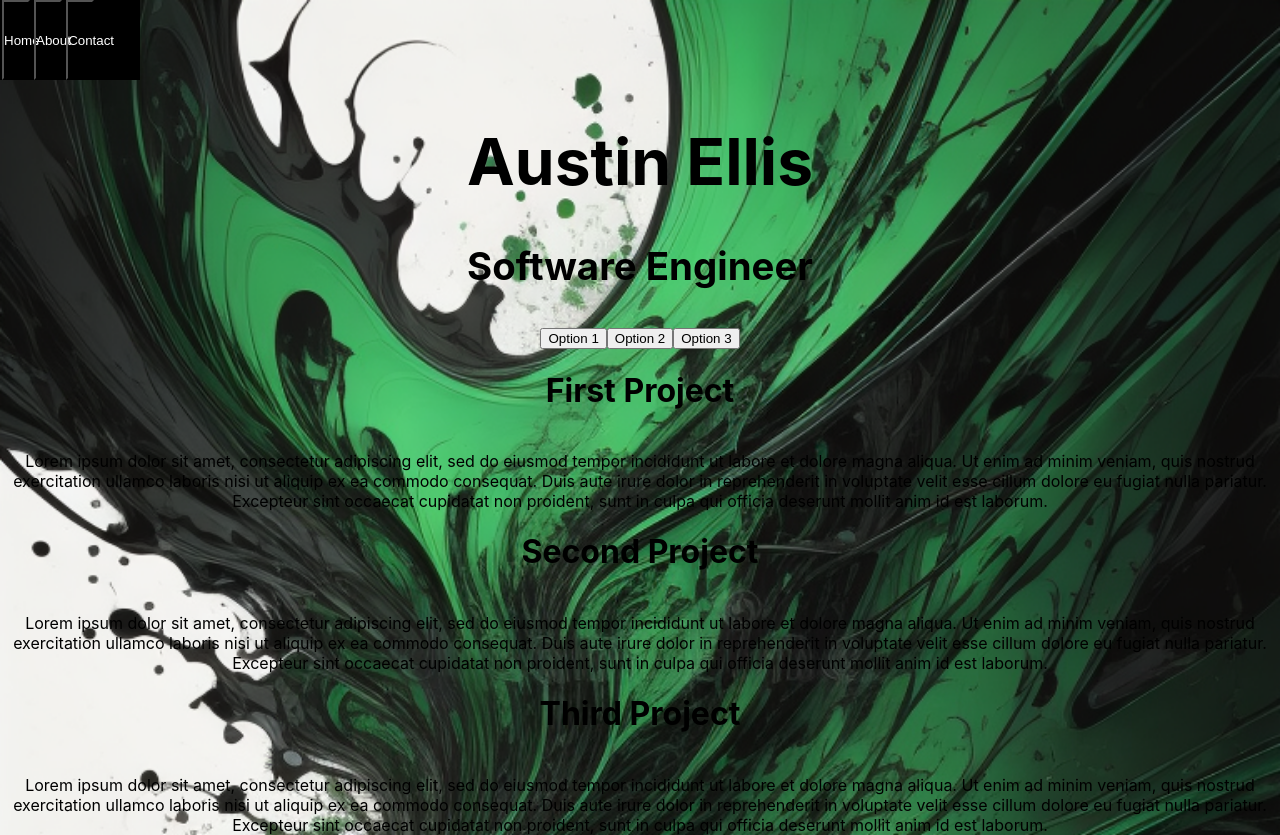
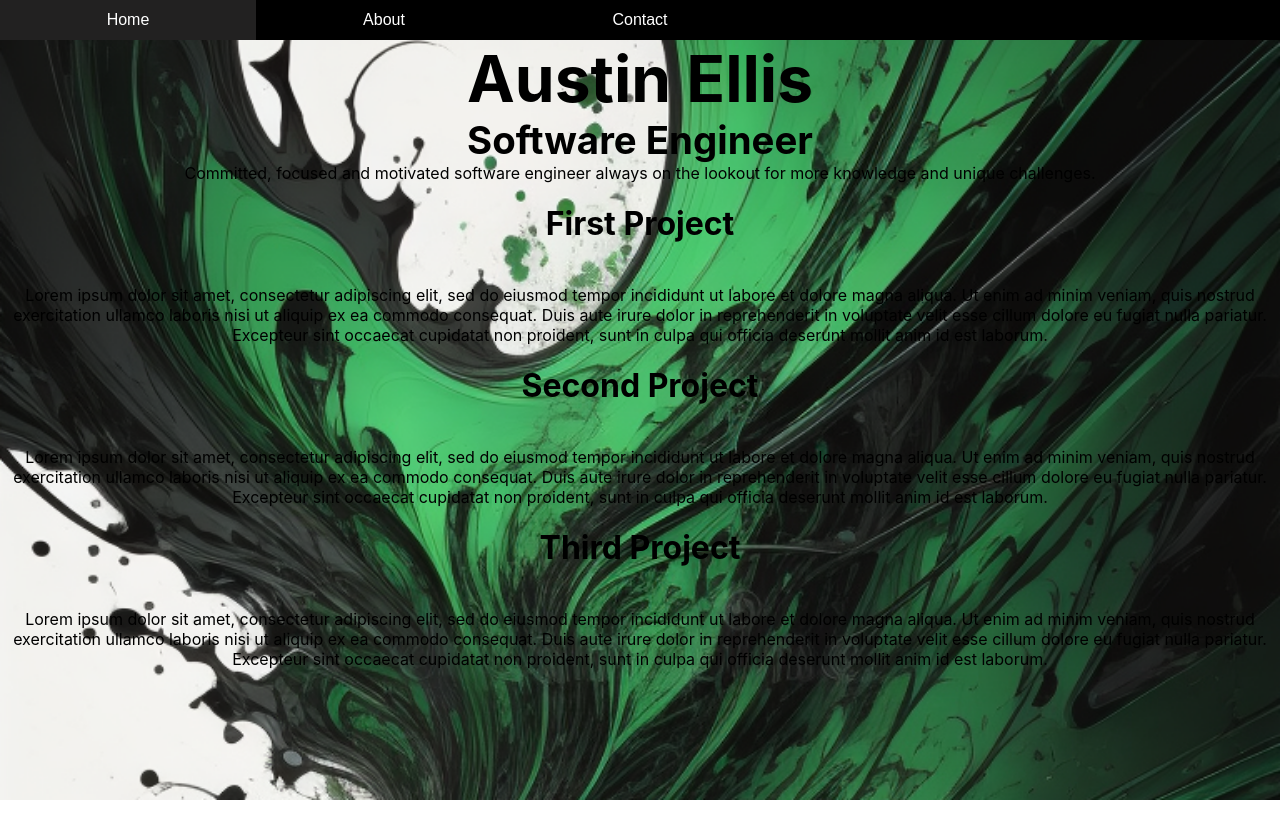
Before and after one commit to justonemoresideproject/portfolio, a React (Create React App) app: page / in a window 1280 px wide. After the commit the page ends 800 px from the top, so only its background shows below. Built offline with nearby package versions, Linux system fonts and the light colour scheme.

Commit message:
updated navbar look

```diff
--- a/package.json
+++ b/package.json
@@ -34,5 +34,8 @@
       "last 1 firefox version",
       "last 1 safari version"
     ]
+  },
+  "devDependencies": {
+    "@babel/plugin-proposal-private-property-in-object": "^7.21.11"
   }
 }
--- a/src/App.css
+++ b/src/App.css
@@ -9,6 +9,8 @@
   background-size: cover;
 
   overflow: hidden;
+
+  min-height: 100vh;
 }
 
 .titleContainer h1 h3 {
@@ -18,10 +20,14 @@
 
 .titleContainer>h1 {
   font-size: 5vw;
+  margin: 0px;
+  padding: 0px;
 }
 
 .titleContainer>h3 {
   font-size: 3vw;
+  margin: 0px;
+  padding: 0px;
 }
 
 .App-logo {
--- a/src/App.js
+++ b/src/App.js
@@ -7,20 +7,6 @@ import Projects from './Projects/Projects';
 function App() {
   return (
     <div className="App">
-      {/* <header className="App-header">
-        <img src={logo} className="App-logo" alt="logo" />
-        <p>
-          Edit <code>src/App.js</code> and save to reload.
-        </p>
-        <a
-          className="App-link"
-          href="https://reactjs.org"
-          target="_blank"
-          rel="noopener noreferrer"
-        >
-          Learn React
-        </a>
-      </header> */}
       <Navbar />
       <div className='titleContainer'>
         <h1>
@@ -29,6 +15,9 @@ function App() {
         <h3>
           Software Engineer
         </h3>
+        <div>
+          Committed, focused and motivated software engineer always on the lookout for more knowledge and unique challenges.
+        </div>
       </div>
       <Projects />
     </div>
--- a/src/Navbar/Navbar.css
+++ b/src/Navbar/Navbar.css
@@ -1,6 +1,6 @@
 .navbarContainer {
-    width: fit-content;
-    height: 10vh;
+    width: 100vw;
+    height: 5vh;
 
     display: flex;
     flex-direction: row;
@@ -20,14 +20,18 @@
 
     background-color: rgba(2, 2, 2, 0);
     border: none;
-    margin-right: 2px;
+    margin: 0px;
+    padding: 0px;
+    /* margin-right: 2px;
     margin-left: 2px;
-    margin-top: 1px;
+    margin-top: 1px; */
 }
 
 .navbarContainer>div>button {
     height: 100%;
     width: 100%;
+
+    font-size: 1rem;
 
     margin: 0px;
     padding: 0px;
@@ -35,4 +39,9 @@
     background-color: rgba(2, 2, 2, 0);
     color: white;
     box-shadow: none;
+    border: none;
 }
+
+.navbarContainer>div>button:hover {
+    background-color: rgb(34, 33, 33);
+}
--- a/src/Projects/Projects.js
+++ b/src/Projects/Projects.js
@@ -6,8 +6,8 @@ import './Projects.css'
 
 function Projects() {
     return (
-        <div className='projectsContainer'>
-            <div className='optionsContainer'>
+        <div className='projectsComponentContainer'>
+            {/* <div className='optionsContainer'>
                 <button>
                     Option 1
                 </button>
@@ -17,8 +17,8 @@ function Projects() {
                 <button>
                     Option 3
                 </button>
-            </div>
-            <div className='projectsContainer '>
+            </div> */}
+            <div className='projectsListContainer'>
                 {projectList.map(project => {
                     return (<Project project={project} />)
                 })}
```
Also changed, not shown: 1 other file (tests, documents, lock files or other folders).
